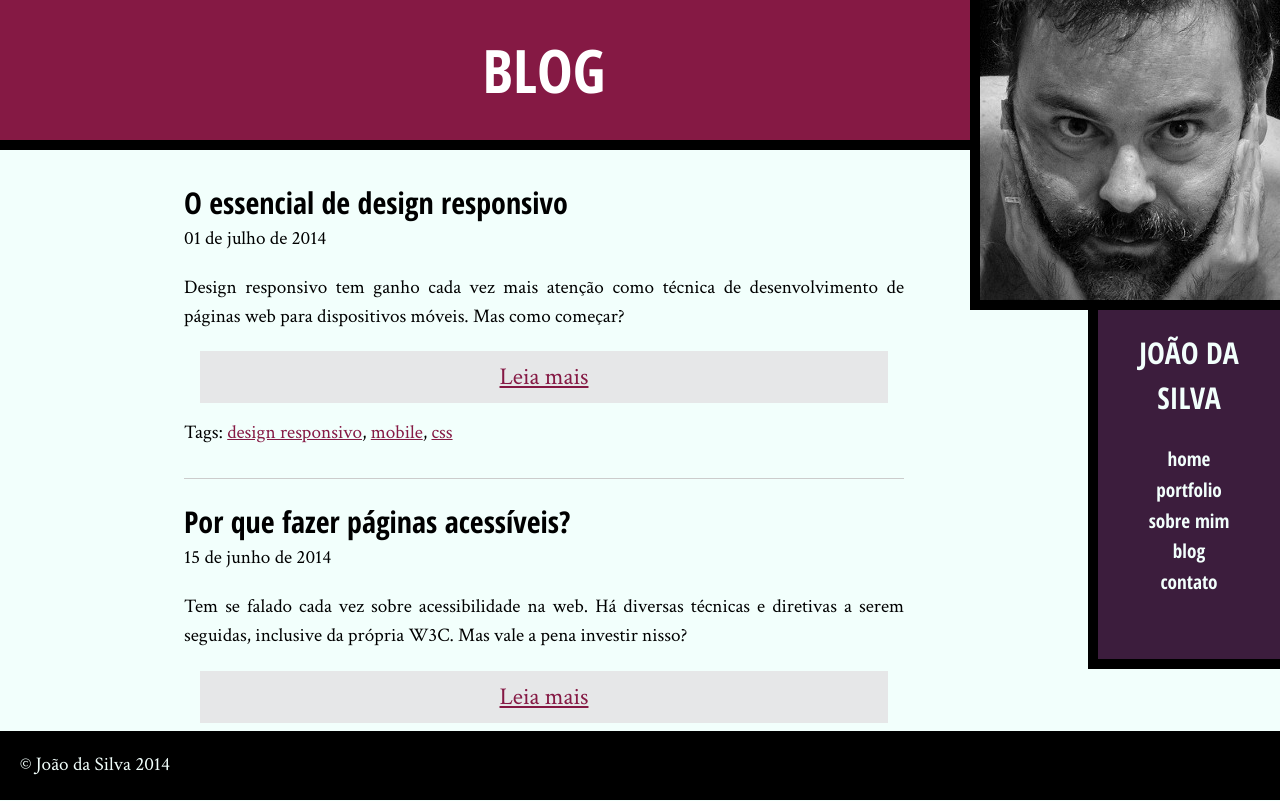
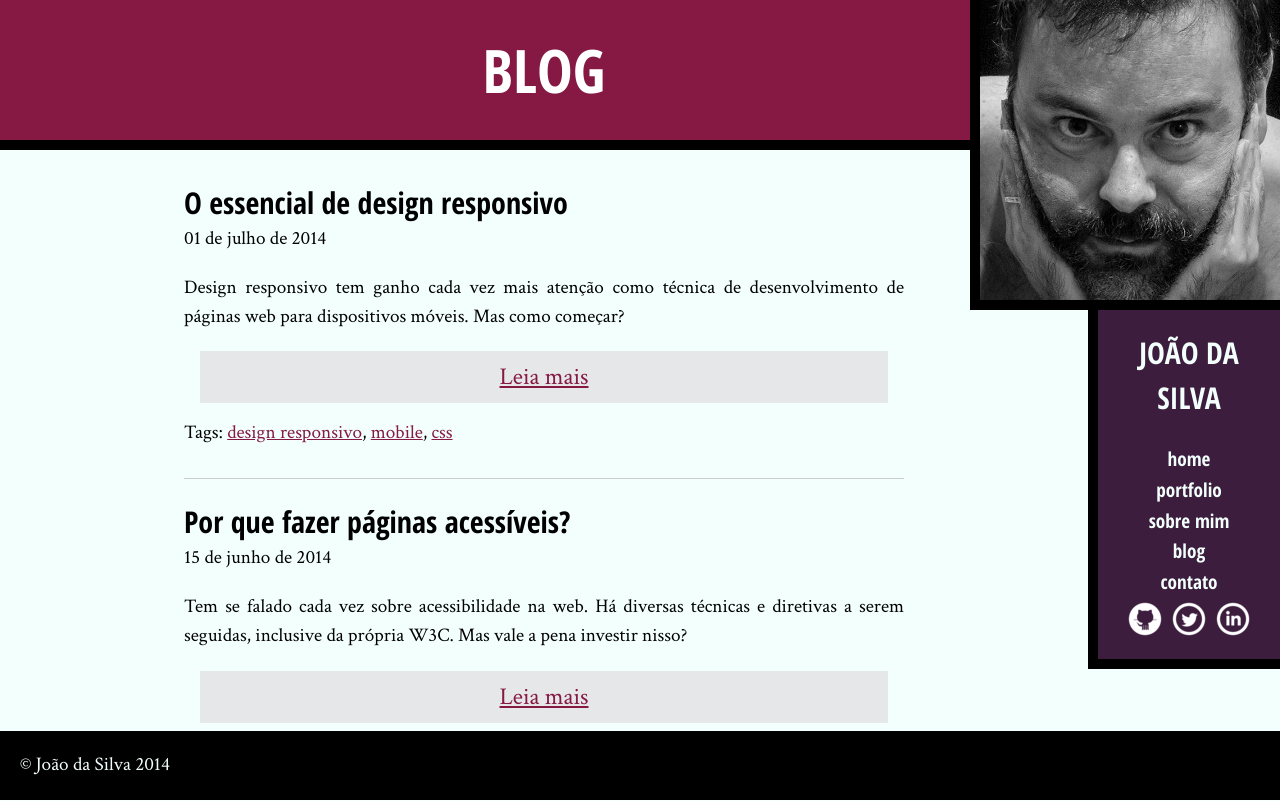
Before and after one commit to alexfjr/ini-prog, a plain HTML site: page moduloIII/projeto/blog.html in a window 1280 px wide. Shown: the top 801 px of the page. Drawn offline with Linux system fonts and the light colour scheme.

Commit message:
Apenas uma melhoria na estrutura de diretórios, diretório img para imagens e diretório css para os arquivos css

```diff
--- a/moduloIII/projeto/blog.html
+++ b/moduloIII/projeto/blog.html
@@ -3,9 +3,9 @@
 	<head>
 		<title>Blog - João da Silva</title>
 		<meta charset="utf-8">
-		<link rel="icon" href="favicon.png">
-		<link rel="stylesheet" href="reset.css">
-		<link rel="stylesheet" href="site.css">
+		<link rel="icon" href="img/favicon.png">
+		<link rel="stylesheet" href="css/reset.css">
+		<link rel="stylesheet" href="css/site.css">
 		<link rel="stylesheet" href="http://fonts.googleapis.com/css?family=Crimson+Text:400,400italic,600">
 		<link rel="stylesheet" href="http://fonts.googleapis.com/css?family=Open+Sans+Condensed:700">
 	</head>
@@ -45,7 +45,7 @@
 				</article>
 			</div>
 		</main>
-		<img src="eu.jpg" alt="Foto de João da Silva" class="minha-foto">
+		<img src="img/eu.jpg" alt="Foto de João da Silva" class="minha-foto">
 		<aside class="navegacao-site">
 			<h1>João da Silva</h1>
 			<nav>
@@ -59,17 +59,17 @@
 			</nav>
 			<ul class="icones-redes-sociais">
 				<li>
-					<a href="https://github.com/joaodasilva">
+					<a class="github" href="https://github.com/joaodasilva">
 						github
 					</a>
 				</li>
 				<li>
-					<a href="https://twitter.com/joaodasilva">
+					<a class="twitter" href="https://twitter.com/joaodasilva">
 						twitter
 					</a>
 				</li>
 				<li>
-					<a href="https://br.linkedin.com/pub/joão-da-silva/32/4/508">
+					<a class="linkedin" href="https://br.linkedin.com/pub/joão-da-silva/32/4/508">
 						linkedin
 					</a>
 				</li>
--- a/moduloIII/projeto/site.css
+++ b/moduloIII/projeto/css/site.css
@@ -144,15 +144,16 @@ font-style: italic;
 }
 
 .github {
-    background-image: url(github.png);
+   background-image: url(../img/github.png);
 }
 
 .twitter {
-     background-image: url(twitter.png);
+   background-image: url(../img/twitter.png);
+   background-image: url(../img/twitter.png);
 }
 
 .linkedin {
-    background-image: url(linkedin.png);
+   background-image: url(../img/linkedin.png);
 }
 
 .citacao-fiat {
```
Also changed, not shown: moduloIII/projeto/bio.html (+4 -4 lines), moduloIII/projeto/css/reset.css (renamed from moduloIII/projeto/reset.css), moduloIII/projeto/img/eu.jpg (renamed from moduloIII/projeto/eu.jpg), moduloIII/projeto/img/favicon.png (renamed from moduloIII/projeto/favicon.png), moduloIII/projeto/img/github.png (renamed from moduloIII/projeto/github.png), moduloIII/projeto/img/linkedin.png (renamed from moduloIII/projeto/linkedin.png), moduloIII/projeto/img/twitter.png (renamed from moduloIII/projeto/twitter.png). Lines whose indentation alone changed are shown as unchanged.
